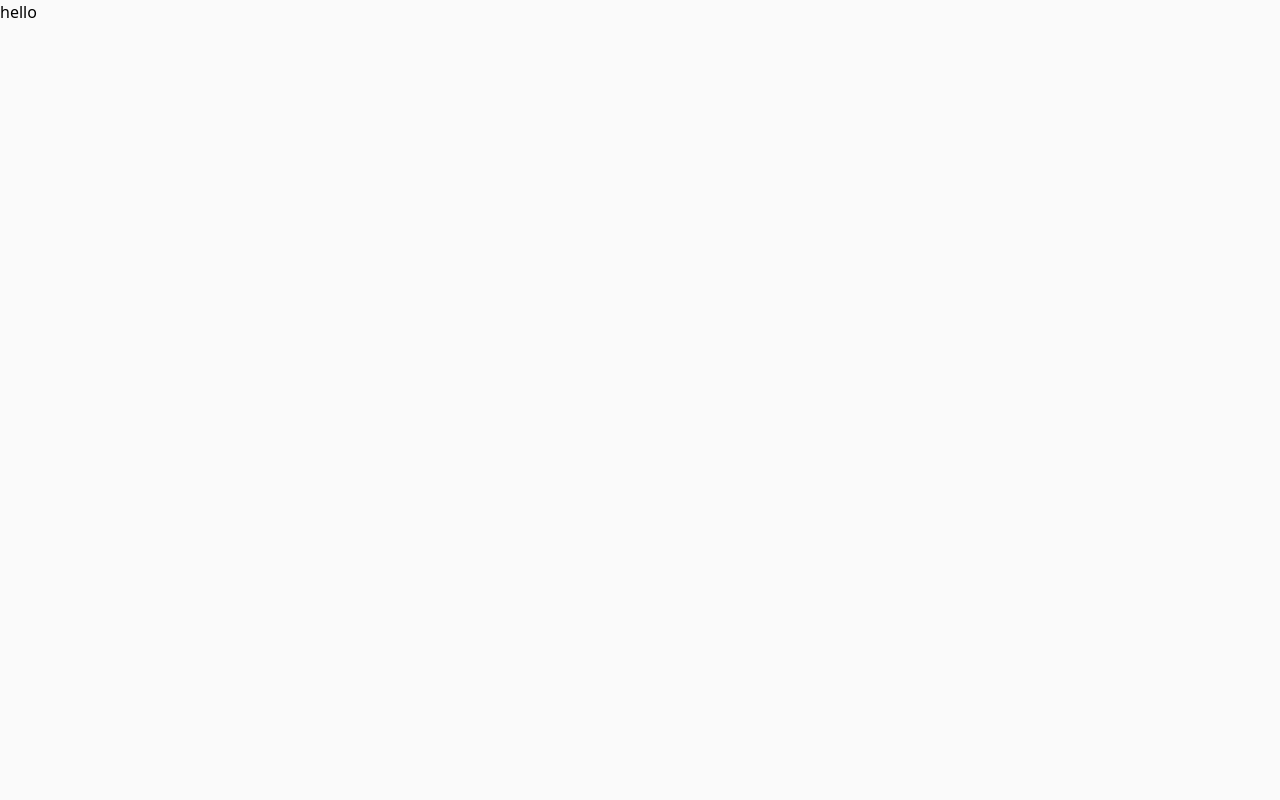
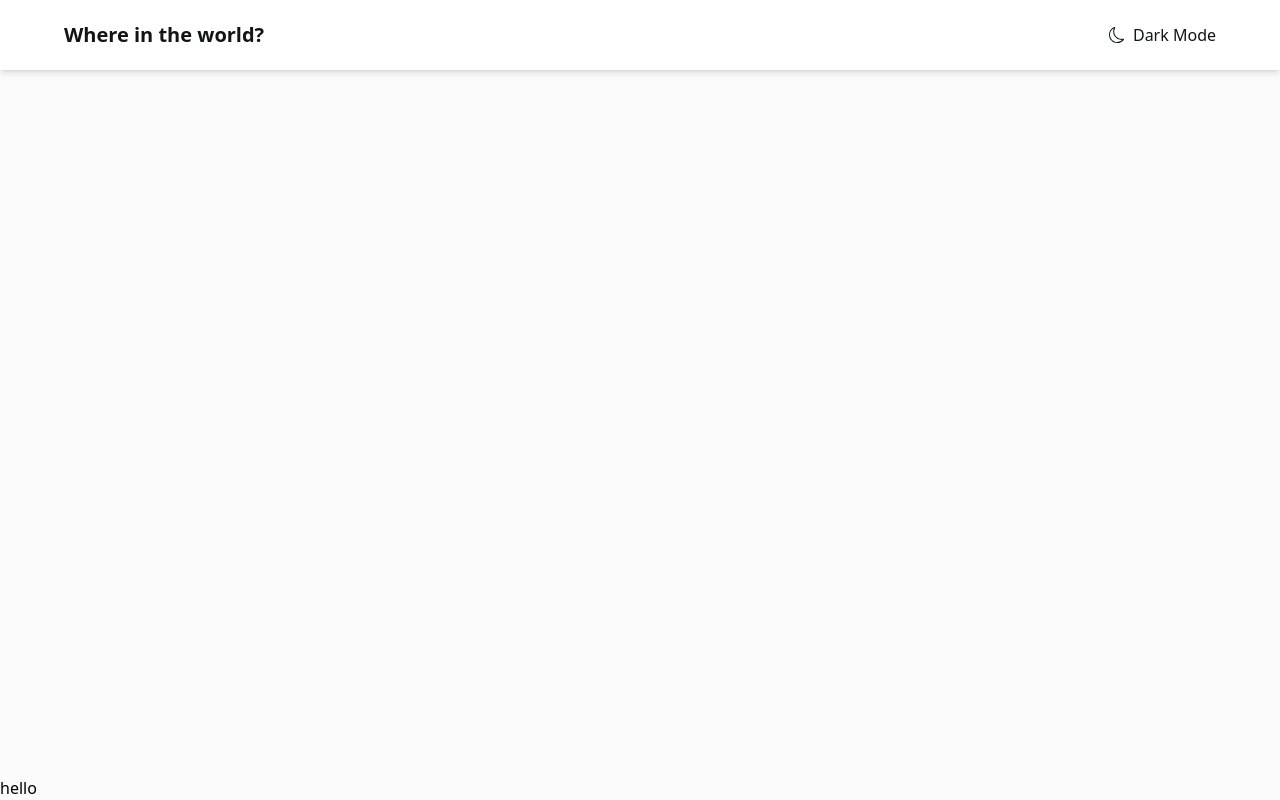
Before and after one commit to Sheriff-Oladimeji/world-countries, a Next.js app: page / in a window 1280 px wide. Built offline with nearby package versions, Linux system fonts and the light colour scheme.

Commit message:
feat: add navbar

```diff
--- a/package.json
+++ b/package.json
@@ -13,6 +13,7 @@
     "next": "latest",
     "react": "latest",
     "react-dom": "latest",
+    "react-icons": "^4.11.0",
     "react-query": "^3.39.3"
   },
   "devDependencies": {
--- a/src/app/layout.tsx
+++ b/src/app/layout.tsx
@@ -1,6 +1,8 @@
+import Navbar from "@/components/Navbar";
 import "./globals.css";
 import type { Metadata } from "next";
-import { QueryClient, QueryClientProvider } from "react-query";
+import QueryProvider from "@/components/QueryProvider";
+
 
 export const metadata: Metadata = {
   title: "Create Next App",
@@ -12,14 +14,15 @@ export default function RootLayout({
 }: {
   children: React.ReactNode;
 }) {
-  const client = new QueryClient();
+
   return (
-    <html lang="en">
-      <body className="flex flex-col min-h-[100vh] justify-between bg-LightBg dark:bg-DarkBg">
-        <QueryClientProvider client={client}>
+    <QueryProvider>
+      <html lang="en">
+        <body className="flex flex-col min-h-[100vh] justify-between bg-LightBg dark:bg-DarkBg">
+          <Navbar />
           {children}
-        </QueryClientProvider>
-      </body>
-    </html>
+        </body>
+      </html>
+    </QueryProvider>
   );
 }
--- a/src/components/Navbar.tsx
+++ b/src/components/Navbar.tsx
@@ -1,9 +1,33 @@
-import React from 'react'
+"use client"
+import React, {useState, useEffect} from "react";
+import { BsMoon, BsMoonFill } from "react-icons/bs";
 
 const Navbar = () => {
+      const [darkMode, setDarkMode] = useState(false);
+
+      useEffect(() => {
+        if (darkMode) {
+          document.documentElement.classList.add("dark");
+        } else {
+          document.documentElement.classList.remove("dark");
+        }
+      }, [darkMode]);
+
+    const handleDarkMode = () => {
+        setDarkMode(!darkMode)
+    }
   return (
-    <div>Navbar</div>
-  )
-}
+    <nav className="w-full text-LightText dark:text-DarkText h-[70px] shadow-md bg-white dark:bg-DarkElem">
+      <div className="flex justify-between items-center w-[90%] mx-auto h-full ">
+        <h4 className="font-extrabold text-xl">Where in the world?</h4>
 
-export default Navbar
+        <button onClick={handleDarkMode} className="flex items-center gap-2">
+          {darkMode ? <BsMoonFill /> : <BsMoon />}
+          Dark Mode
+        </button>
+      </div>
+    </nav>
+  );
+};
+
+export default Navbar;
--- /dev/null
+++ b/src/components/QueryProvider.tsx
@@ -0,0 +1,15 @@
+"use client"
+import React from "react";
+import { QueryClient, QueryClientProvider } from "react-query";
+
+const QueryProvider = ({ children }) => {
+  const client = new QueryClient();
+  return (
+    <QueryClientProvider client={client}>
+
+      {children}
+    </QueryClientProvider>
+  );
+};
+
+export default QueryProvider;
```
Also changed, not shown: 1 other file (tests, documents, lock files or other folders).
